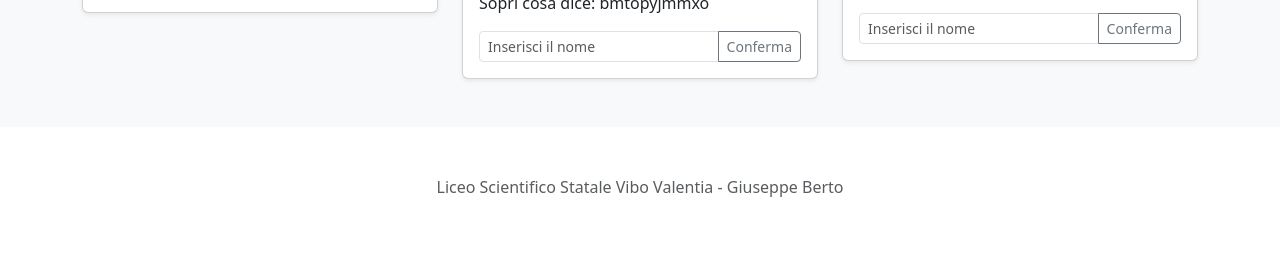
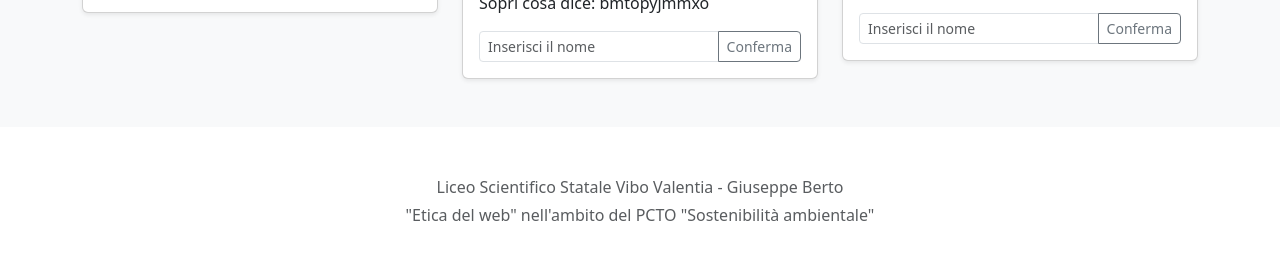
Before and after one commit to serverbertovv/donne_scienza, a plain HTML site: page index.html in a window 1280 px wide. Shown: the part 690-950 px from the top of the page. Drawn offline with Linux system fonts and the light colour scheme.

Commit message:
Update index.html

```diff
--- a/index.html
+++ b/index.html
@@ -99,6 +99,7 @@
   <footer class="text-body-secondary py-5">
     <div class="container text-center">
       <p class="mb-1">Liceo Scientifico Statale Vibo Valentia - Giuseppe Berto</p>
+      <p>"Etica del web" nell'ambito del PCTO "Sostenibilità ambientale"</p>
     </div>
   </footer>
 
```
